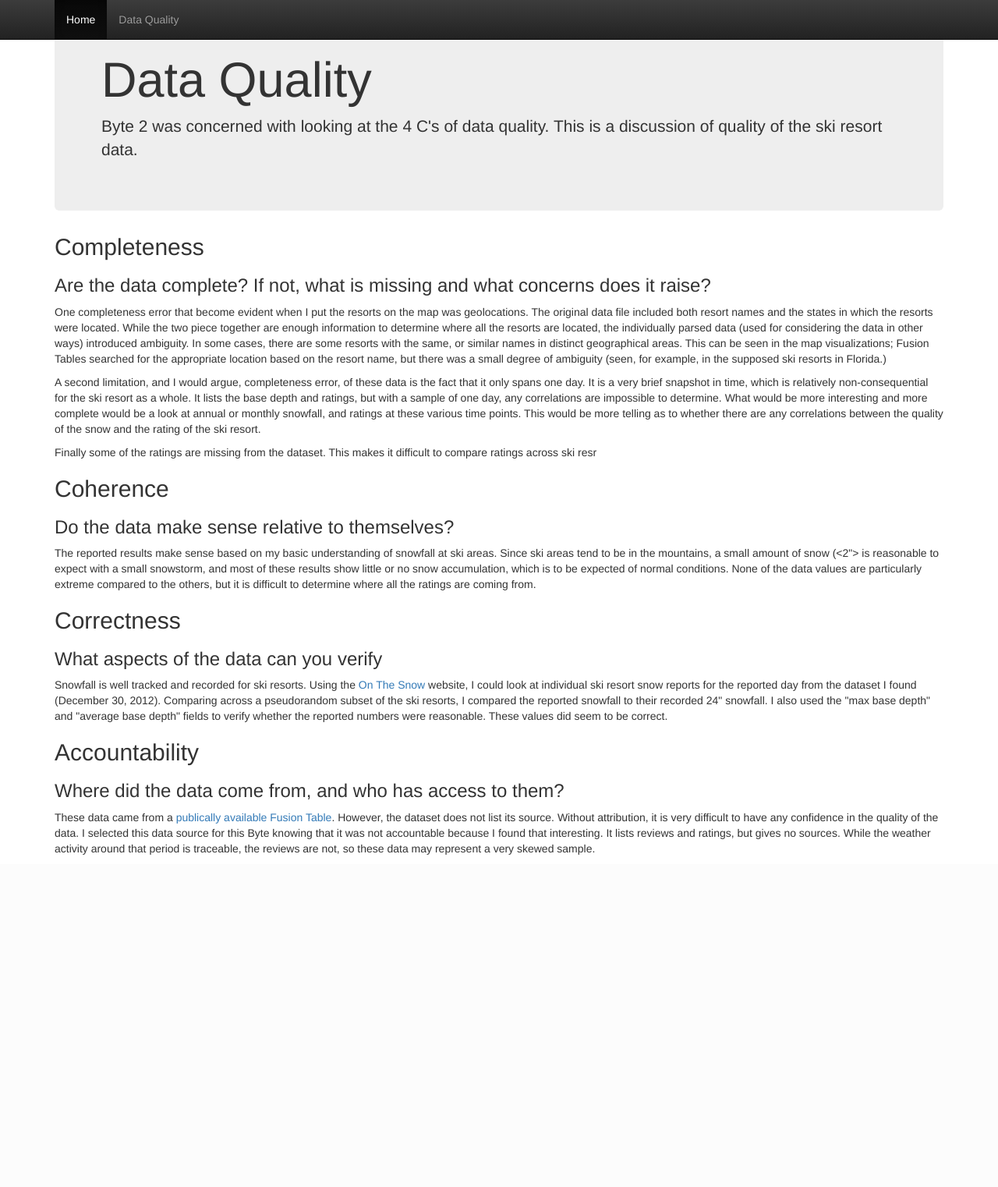
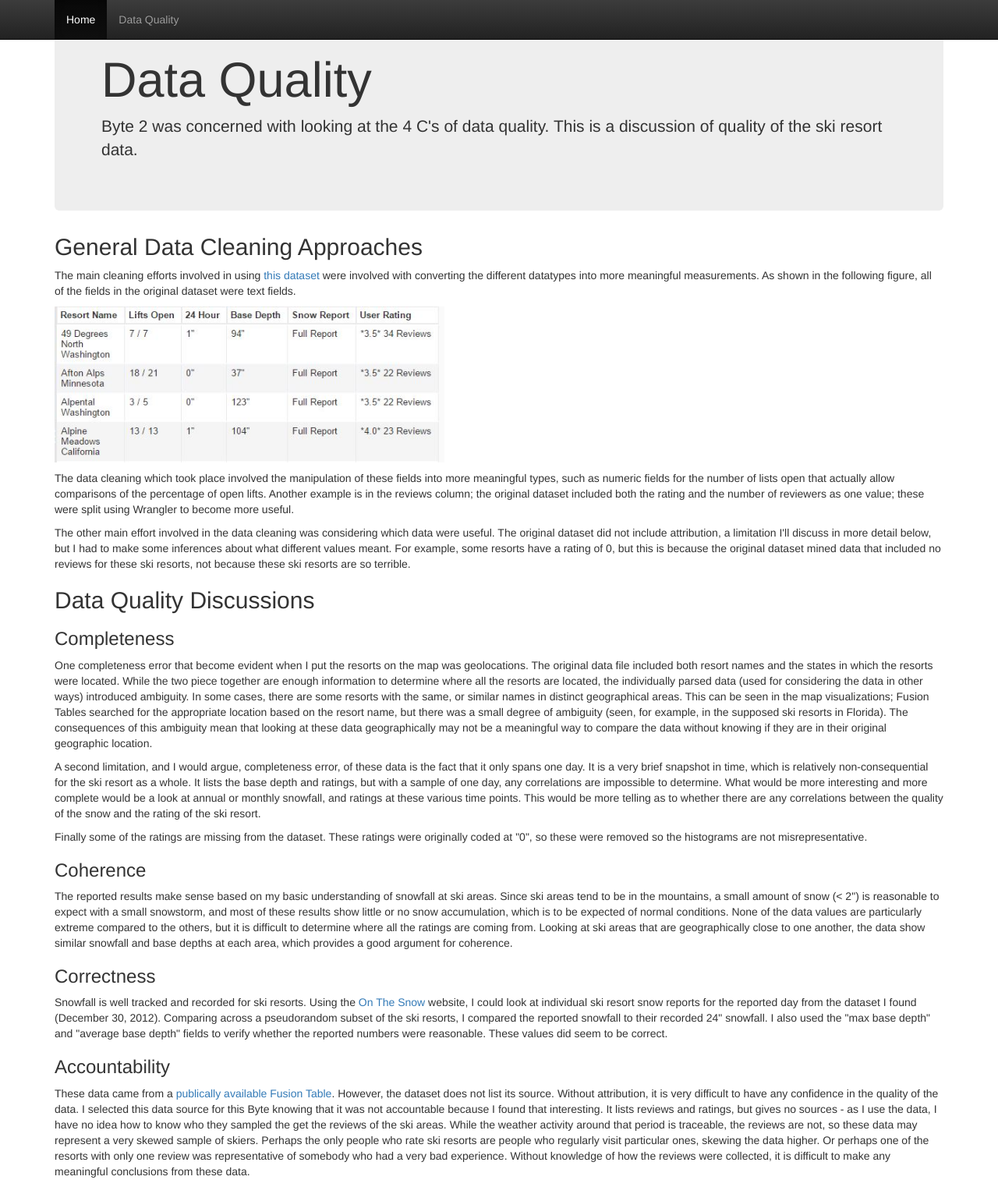
Before and after one commit to jcmarks/jcmarks-mobile, a Flask app: page /about in a window 1280 px wide. Shown: the whole page at 78% size. Before the commit the page ends 1096 px from the top, so only its background shows below. Run offline with Flask 2, Linux system fonts and the light colour scheme; parts of the project's set-up code (start-up, migrations or seed data) failed here and were passed over; some libraries are stand-ins or nearby versions.

Commit message:
genera data cleaning methods

```diff
--- a/templates/about.html
+++ b/templates/about.html
@@ -49,40 +49,55 @@
         <p>Byte 2 was concerned with looking at the 4 C's of data quality. This is a discussion of quality of the ski resort data.</p>
       </div>
 
-<h2>Completeness</h2>
-<h3>Are the data complete? If not, what is missing and what concerns does it raise?</h3>
+<h2>General Data Cleaning Approaches</h2>
+<p>The main cleaning efforts involved in using <a href = "https://www.google.com/url?sa=t&rct=j&ei=iCuZWJ2DEc2NpAPsz7iIBA&url=https://www.google.com/fusiontables/DataSource%3Fdocid%3D1UvKGchZrRW4BR-bQ8hGzNu2U22Ab3lazVB7Rf2w&source=webtables&q=us%20ski%20resort&cad=res&cd=1&usg=AFQjCNHJjdqjuETx_dCGMXhFT3HBjeeGfA&sig2=YJYn6jK3nPEBjsqWMfYdoA">this dataset</a> were involved with converting the different datatypes into more meaningful measurements.
+As shown in the following figure, all of the fields in the original dataset were text fields. </p>
+<img src="templates/original_data_file.JPG" alt="Original Fusion Table" style="width:500px;height:200px;">
+<p></p>
+<p>The data cleaning which took place involved the manipulation
+of these fields into more meaningful types, such as numeric fields for the number of lists open that actually allow comparisons of the percentage of open lifts.
+Another example is in the reviews column; the original dataset included both the rating and the number of reviewers as one value; these were split using Wrangler
+to become more useful.</p>
+<p>The other main effort involved in the data cleaning was considering which data were useful. The original dataset did not include attribution, a limitation
+I'll discuss in more detail below, but I had to make some inferences about what different values meant. For example, some resorts have a rating of 0, but this is
+because the original dataset mined data that included no reviews for these ski resorts, not because these ski resorts are so terrible.</p>
+
+<h2>Data Quality Discussions</h2>
+<h3>Completeness</h3>
 <p>One completeness error that become evident when I put the resorts on the map was geolocations.
 The original data file included both resort names and the states in which the resorts were located.
 While the two piece together are enough information to determine where all the resorts are located, the individually
 parsed data (used for considering the data in other ways) introduced ambiguity. In some cases, there are some resorts with the same, or similar
 names in distinct geographical areas. This can be seen in the map visualizations; Fusion Tables searched for the appropriate location based on the
-resort name, but there was a small degree of ambiguity (seen, for example, in the supposed ski resorts in Florida.)</p>
+resort name, but there was a small degree of ambiguity (seen, for example, in the supposed ski resorts in Florida). The consequences of this ambiguity
+mean that looking at these data geographically may not be a meaningful way to compare the data without knowing if they are in their original geographic location.</p>
 <p>A second limitation, and I would argue, completeness error, of these data is the fact that it only spans one day. It is a very brief snapshot in time,
 which is relatively non-consequential for the ski resort as a whole. It lists the base depth and ratings, but with a sample of one day, any correlations are impossible
 to determine. What would be more interesting and more complete would be a look at annual or monthly snowfall, and ratings at these various time points. This would be
 more telling as to whether there are any correlations between the quality of the snow and the rating of the ski resort.</p>
-<p>Finally some of the ratings are missing from the dataset. This makes it difficult to compare ratings across ski resr</p>
+<p>Finally some of the ratings are missing from the dataset. These ratings were originally coded at "0", so these were removed so the histograms are not misrepresentative.</p>
 
-<h2>Coherence</h2>
-<h3>Do the data make sense relative to themselves?</h3>
+<h3>Coherence</h3>
 <p>The reported results make sense based on my basic understanding of snowfall at ski areas. Since ski areas tend to be in the mountains, a small amount of snow
-(<2"> is reasonable to expect with a small snowstorm, and most of these results show little or no snow accumulation, which is to be expected of normal conditions.
-None of the data values are particularly extreme compared to the others, but it is difficult to determine where all the ratings are coming from. </p>
+(< 2") is reasonable to expect with a small snowstorm, and most of these results show little or no snow accumulation, which is to be expected of normal conditions.
+None of the data values are particularly extreme compared to the others, but it is difficult to determine where all the ratings are coming from. Looking at ski
+areas that are geographically close to one another, the data show similar snowfall and base depths at each area, which provides a good argument for coherence. </p>
 
-<h2>Correctness</h2>
-<h3>What aspects of the data can you verify</h3>
+<h3>Correctness</h3>
 <p>Snowfall is well tracked and recorded for ski resorts. Using the <a href="http://www.onthesnow.com/wyoming/jackson-hole/historical-snowfall.html?&y=2012">On The Snow</a>
 website, I could look at individual ski resort snow reports for the reported day from the dataset I found (December 30, 2012). Comparing across a pseudorandom subset
 of the ski resorts, I compared the reported snowfall to their recorded 24" snowfall. I also used the "max base depth" and "average base depth" fields to verify whether
 the reported numbers were reasonable. These values did seem to be correct.</p>
 
-<h2>Accountability</h2>
-<h3>Where did the data come from, and who has access to them?</h3>
+<h3>Accountability</h3>
 <p>These data came from a <a href = "https://www.google.com/url?sa=t&rct=j&ei=iCuZWJ2DEc2NpAPsz7iIBA&url=https://www.google.com/fusiontables/DataSource%3Fdocid%3D1UvKGchZrRW4BR-bQ8hGzNu2U22Ab3lazVB7Rf2w&source=webtables&q=us%20ski%20resort&cad=res&cd=1&usg=AFQjCNHJjdqjuETx_dCGMXhFT3HBjeeGfA&sig2=YJYn6jK3nPEBjsqWMfYdoA">publically available Fusion Table</a>.
 However, the dataset does not list its source. Without attribution, it is very difficult to
 have any confidence in the quality of the data. I selected this data source for this Byte knowing that it was not accountable
-because I found that interesting. It lists reviews and ratings, but gives no sources. While the weather activity around that period
-is traceable, the reviews are not, so these data may represent a very skewed sample.</p>
+because I found that interesting. It lists reviews and ratings, but gives no sources - as I use the data, I have no idea how to know who they sampled
+the get the reviews of the ski areas. While the weather activity around that period
+is traceable, the reviews are not, so these data may represent a very skewed sample of skiers. Perhaps the only people who rate ski resorts are people who regularly
+visit particular ones, skewing the data higher. Or perhaps one of the resorts with only one review was representative of somebody who had a very bad experience.
+Without knowledge of how the reviews were collected, it is difficult to make any meaningful conclusions from these data.</p>
 
 </div> <!-- /container -->
 
--- a/templates/index.html
+++ b/templates/index.html
@@ -62,8 +62,9 @@ I wanted to see if people are reflecting this distribution in their ratings.</p>
 <p>Most of the ratings  fell into either a 2.5 to 3.0 range
 or a 4.0 to 4.5 range. It is interesting that this subjective measure is unable to provide a good metric for really comparing; instead we just see two real classes of ski resort quality.
 This chart also shows a data correctness problem: some of the resorts did not receive ratings, but they are showing up in the plot as being rated "0". This is not to say that
-they are bad resorts, only that they have missing data.</p>
+they are bad resorts, only that they have missing data. The second histogram was developed after cleaning these data to remove the values for which there were no reviews.</p>
 <iframe width="500" height="300" scrolling="no" frameborder="no" src="https://fusiontables.google.com/embedviz?containerId=googft-gviz-canvas&amp;q=select+col11%2C+count()+from+1tBVNF8c2RcQaVO5tAoXnBhg9cmn0V0S0gTangC-r+group+by+col11+order+by+count()+asc+limit+10&amp;viz=GVIZ&amp;t=COLUMN&amp;uiversion=2&amp;gco_forceIFrame=true&amp;gco_hasLabelsColumn=true&amp;gco_vAxes=%5B%7B%22title%22%3Anull%2C+%22minValue%22%3Anull%2C+%22maxValue%22%3Anull%2C+%22useFormatFromData%22%3Atrue%2C+%22viewWindow%22%3A%7B%22max%22%3Anull%2C+%22min%22%3Anull%7D%7D%2C%7B%22useFormatFromData%22%3Atrue%2C+%22viewWindow%22%3A%7B%22max%22%3Anull%2C+%22min%22%3Anull%7D%2C+%22minValue%22%3Anull%2C+%22maxValue%22%3Anull%7D%5D&amp;gco_useFirstColumnAsDomain=true&amp;gco_legacyScatterChartLabels=true&amp;gco_isStacked=false&amp;gco_booleanRole=certainty&amp;gco_hAxis=%7B%22useFormatFromData%22%3Atrue%2C+%22viewWindow%22%3A%7B%22max%22%3Anull%2C+%22min%22%3Anull%7D%2C+%22minValue%22%3Anull%2C+%22maxValue%22%3Anull%7D&amp;gco_legend=none&amp;gco_title=Frequency+of+Ski+Resort+Ratings&amp;width=500&amp;height=300"></iframe>
+<iframe width="500" height="300" scrolling="no" frameborder="no" src="https://fusiontables.google.com/embedviz?containerId=googft-gviz-canvas&amp;q=select+col11%2C+count()+from+1m0Ztv1MlAHk4KYV16I7qzEHp6HIMujSc1T6s5h6Q+group+by+col11+order+by+count()+asc+limit+10&amp;viz=GVIZ&amp;t=COLUMN&amp;uiversion=2&amp;gco_forceIFrame=true&amp;gco_hasLabelsColumn=true&amp;gco_vAxes=%5B%7B%22title%22%3Anull%2C+%22minValue%22%3Anull%2C+%22maxValue%22%3Anull%2C+%22useFormatFromData%22%3Atrue%2C+%22viewWindow%22%3A%7B%22max%22%3Anull%2C+%22min%22%3Anull%7D%7D%2C%7B%22useFormatFromData%22%3Atrue%2C+%22viewWindow%22%3A%7B%22max%22%3Anull%2C+%22min%22%3Anull%7D%2C+%22minValue%22%3Anull%2C+%22maxValue%22%3Anull%7D%5D&amp;gco_useFirstColumnAsDomain=true&amp;gco_legacyScatterChartLabels=true&amp;gco_isStacked=false&amp;gco_booleanRole=certainty&amp;gco_hAxis=%7B%22useFormatFromData%22%3Atrue%2C+%22viewWindow%22%3A%7B%22max%22%3Anull%2C+%22min%22%3Anull%7D%2C+%22minValue%22%3Anull%2C+%22maxValue%22%3Anull%7D&amp;gco_legend=none&amp;gco_title=Cleaned+Frequency+of+Ski+Resort+Ratings&amp;width=500&amp;height=300"></iframe>
 
 <p>In the hopes of getting a better picture for the season rather than for a specific day, I looked at base depth of the snow at different resorts.
 Here, we can see a difference in the geographical distribution of high snowfall areas. Places along mountain ranges show a higher overall snow accumulation than
```
Also changed, not shown: templates/original_data_file.JPG (added).
